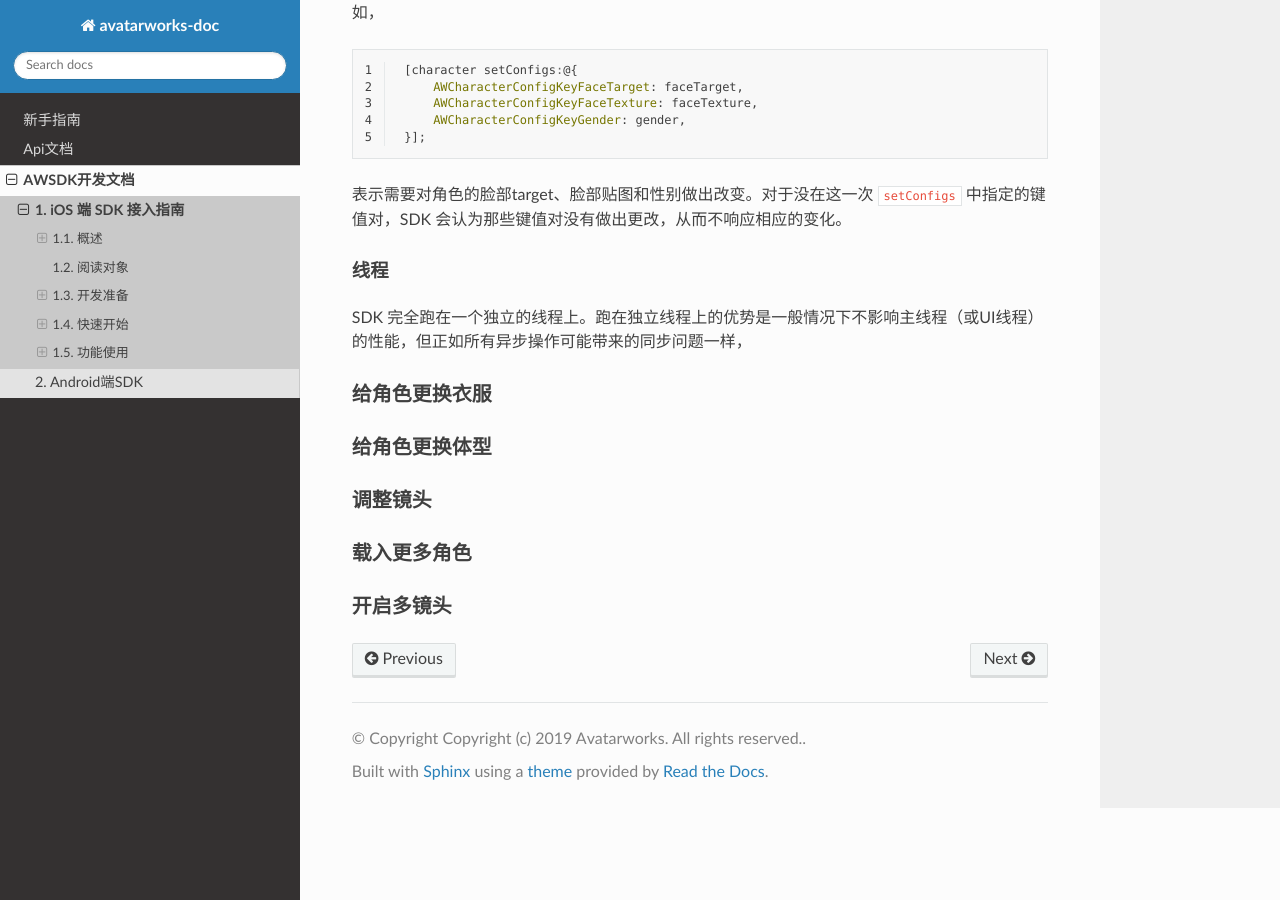
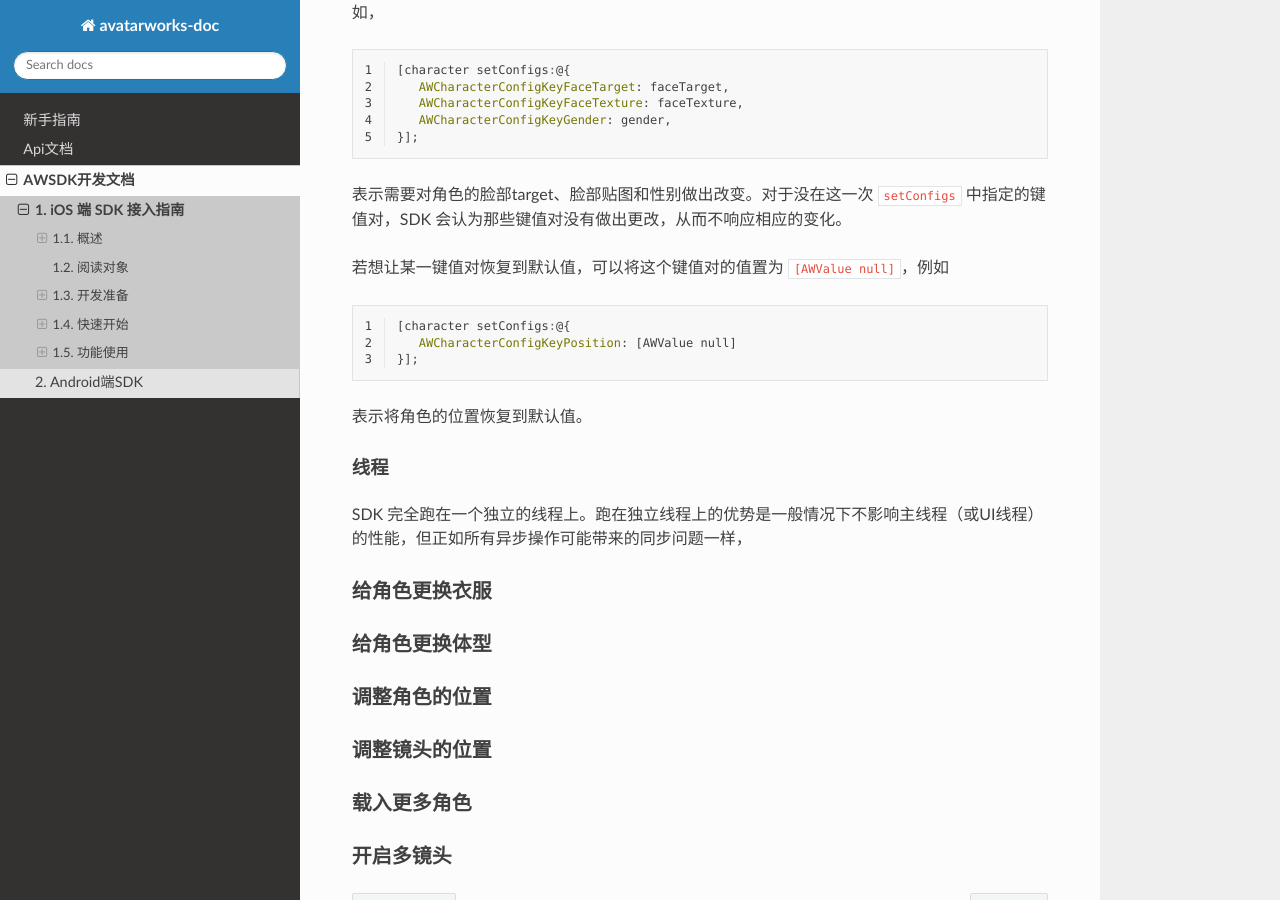
Before and after one commit to avatarworks/doc, a Sphinx documentation site: the page built from source/awsdk/ios.rst, in a window 1280 px wide and 900 px high, scrolled down 7507 px. Built offline with Sphinx 7.4.7 and the Read the Docs theme 2.0.0, drawn with Linux system fonts in a browser that asks for light colours.

Commit message:
Update ios.rst

```diff
--- a/source/awsdk/ios.rst
+++ b/source/awsdk/ios.rst
@@ -303,13 +303,25 @@ SDK 设计理念
 .. code-block:: objc
    :linenos:
 
-    [character setConfigs:@{
-        AWCharacterConfigKeyFaceTarget: faceTarget,
-        AWCharacterConfigKeyFaceTexture: faceTexture,
-        AWCharacterConfigKeyGender: gender,
-    }];
+   [character setConfigs:@{
+      AWCharacterConfigKeyFaceTarget: faceTarget,
+      AWCharacterConfigKeyFaceTexture: faceTexture,
+      AWCharacterConfigKeyGender: gender,
+   }];
 
 表示需要对角色的脸部target、脸部贴图和性别做出改变。对于没在这一次 ``setConfigs`` 中指定的键值对，SDK 会认为那些键值对没有做出更改，从而不响应相应的变化。
+
+若想让某一键值对恢复到默认值，可以将这个键值对的值置为 ``[AWValue null]``，例如
+
+.. code-block:: objc
+   :linenos:
+
+   [character setConfigs:@{
+      AWCharacterConfigKeyPosition: [AWValue null]
+   }];
+
+表示将角色的位置恢复到默认值。
+
 
 线程
 ^^^^^^^^^
@@ -325,7 +337,10 @@ SDK 完全跑在一个独立的线程上。跑在独立线程上的优势是一
 给角色更换体型
 ~~~~~~~~~~~~~~~~
 
-调整镜头
+调整角色的位置
+~~~~~~~~~~~~~~~~
+
+调整镜头的位置
 ~~~~~~~~~~~~~~~~
 
 载入更多角色
```
